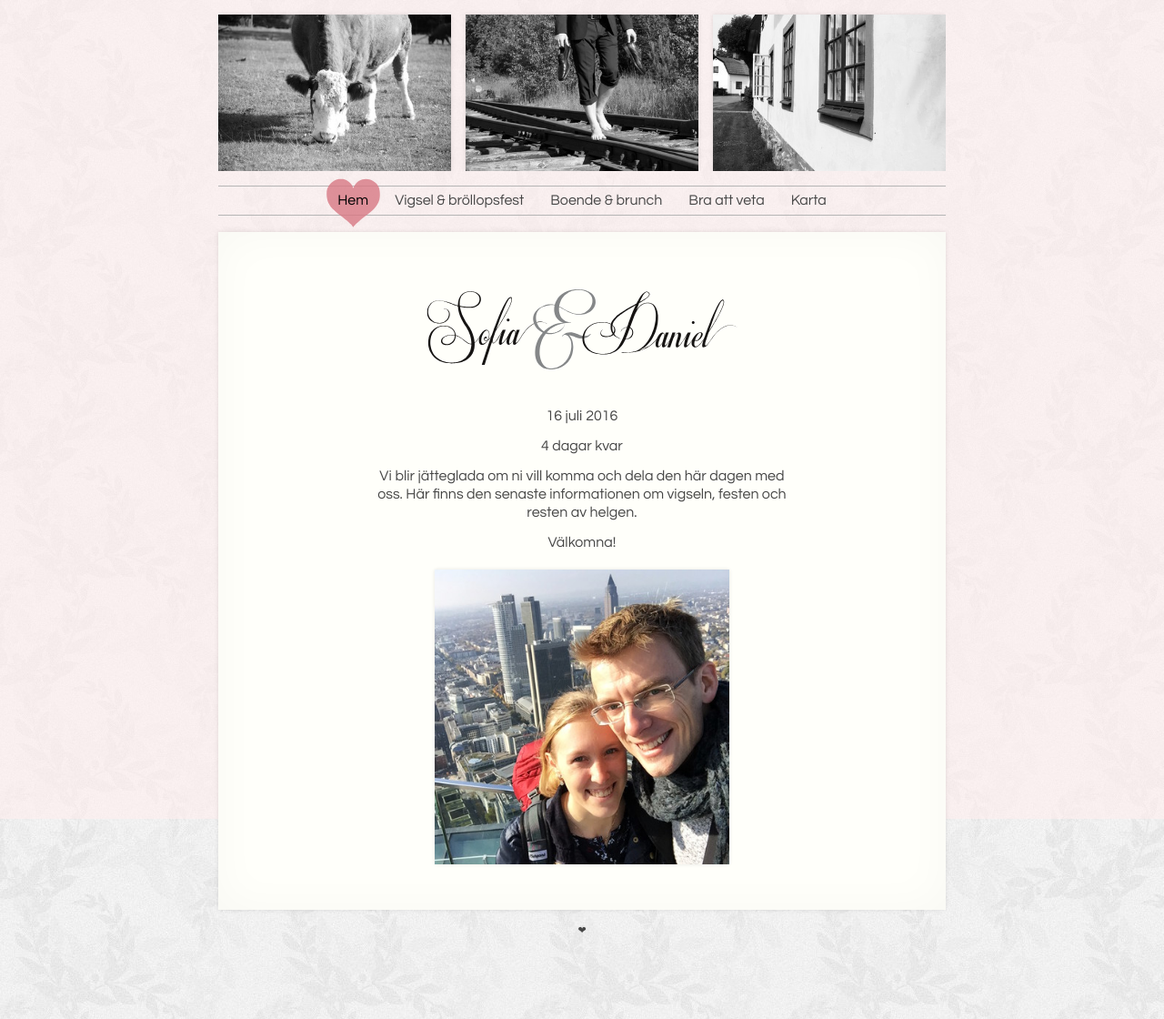
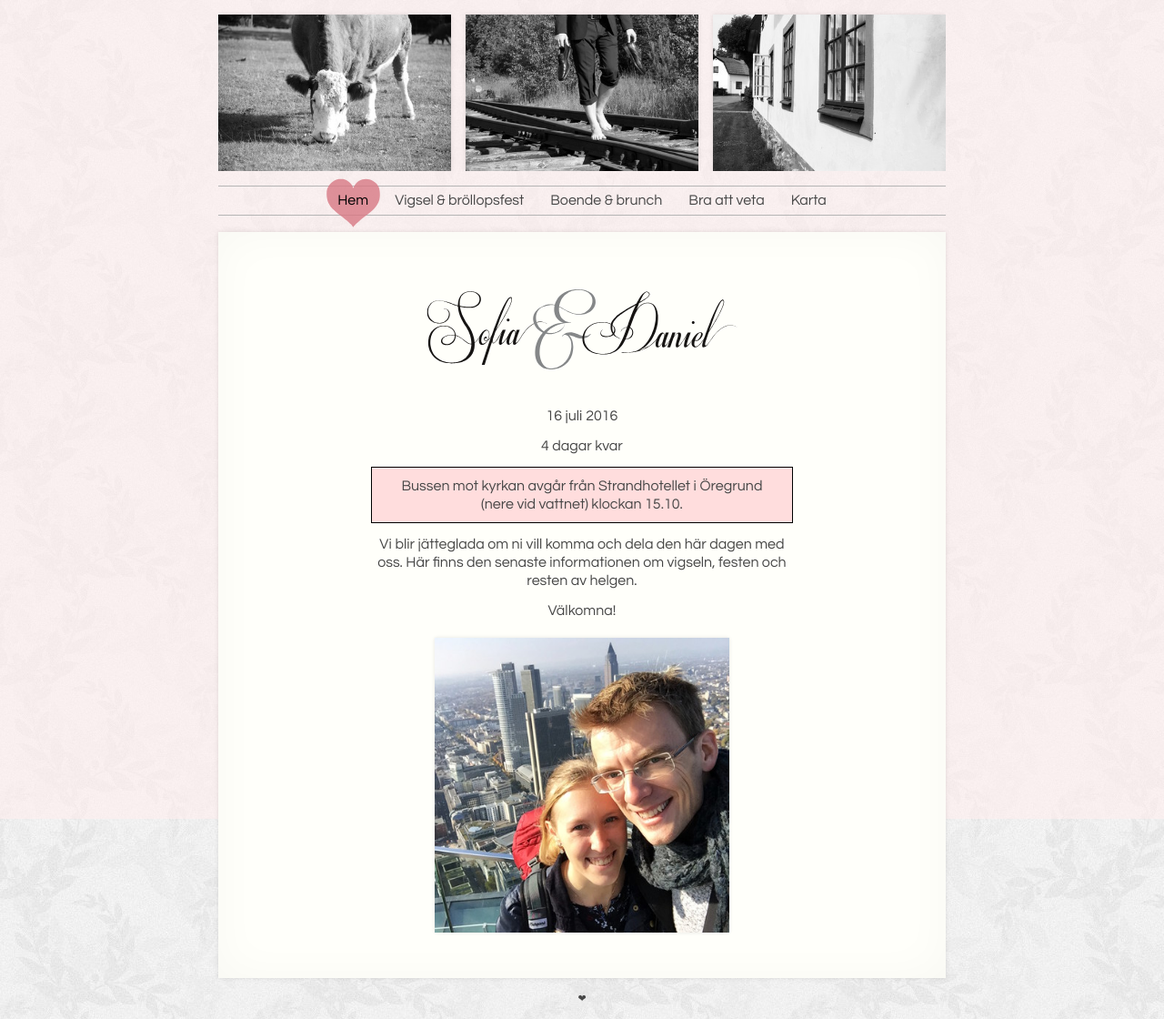
Before and after one commit to stigdanielek/stigdanielek.github.io, a Jekyll site: the page built from index.html, in a window 1280 px wide. Shown: the whole page at 91% size. Built offline with Jekyll 4.4.1, drawn with Linux system fonts in a browser that asks for light colours.

Commit message:
Bus time update.

```diff
--- a/_data/schedule.json
+++ b/_data/schedule.json
@@ -3,7 +3,7 @@
   {
     "key": "buss.strandhotellet",
     "day": "lördag",
-    "time": "15.00",
+    "time": "15.10",
     "mapText": "buss mot kyrkan",
     "longText": "Bussen avgår från Strandhotellet",
     "place": "strandhotellet",
--- a/index.html
+++ b/index.html
@@ -32,6 +32,10 @@
     }
     </script>
 
+    <p class="home-text" style="background: #fdd; border: 1px solid #000; padding: 10px;">Bussen mot kyrkan avgår från Strandhotellet i Öregrund<br>
+      (nere vid vattnet) klockan {{ site.data.schedule | where: "key", "buss.strandhotellet" | map: "time" }}.
+    </p>
+
     <p class="home-text">
       Vi blir jätteglada om ni vill komma och dela den här dagen med oss. Här finns den senaste informationen om vigseln, festen och resten av helgen.
     </p>
```
